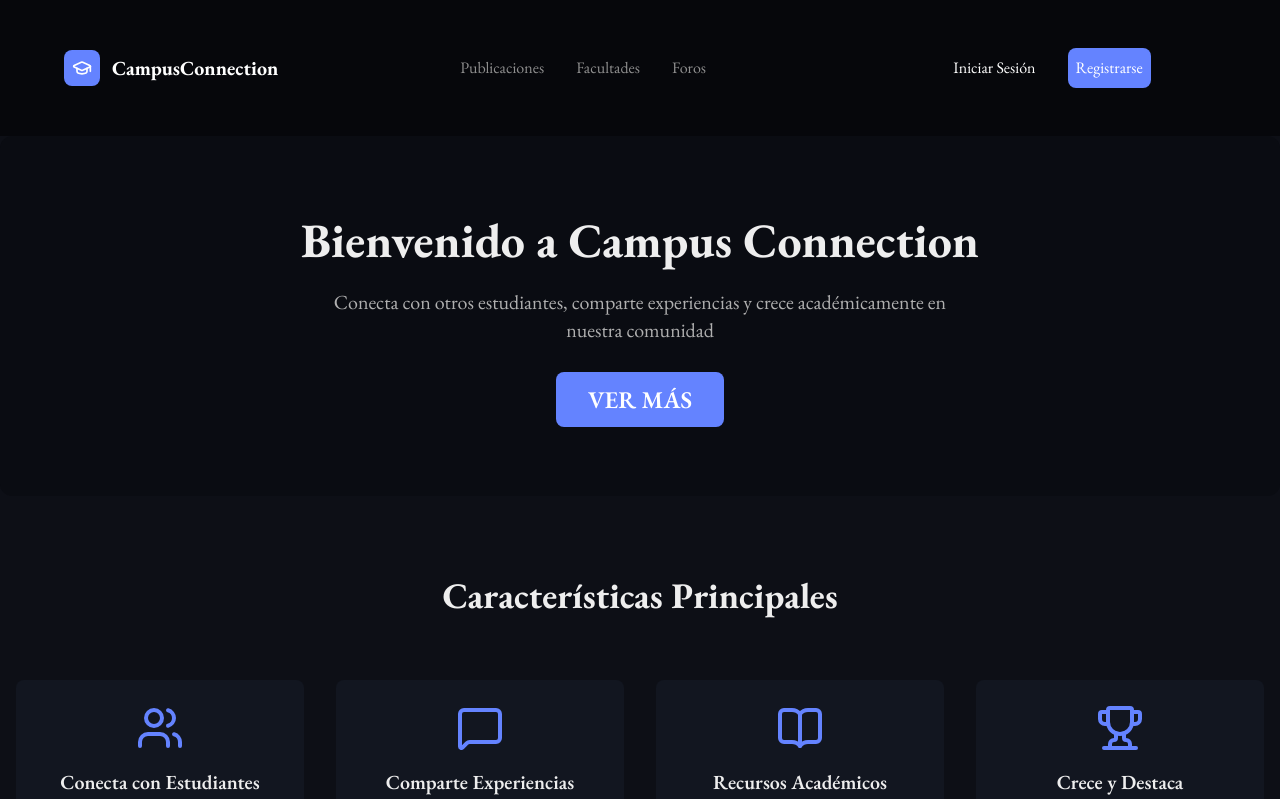
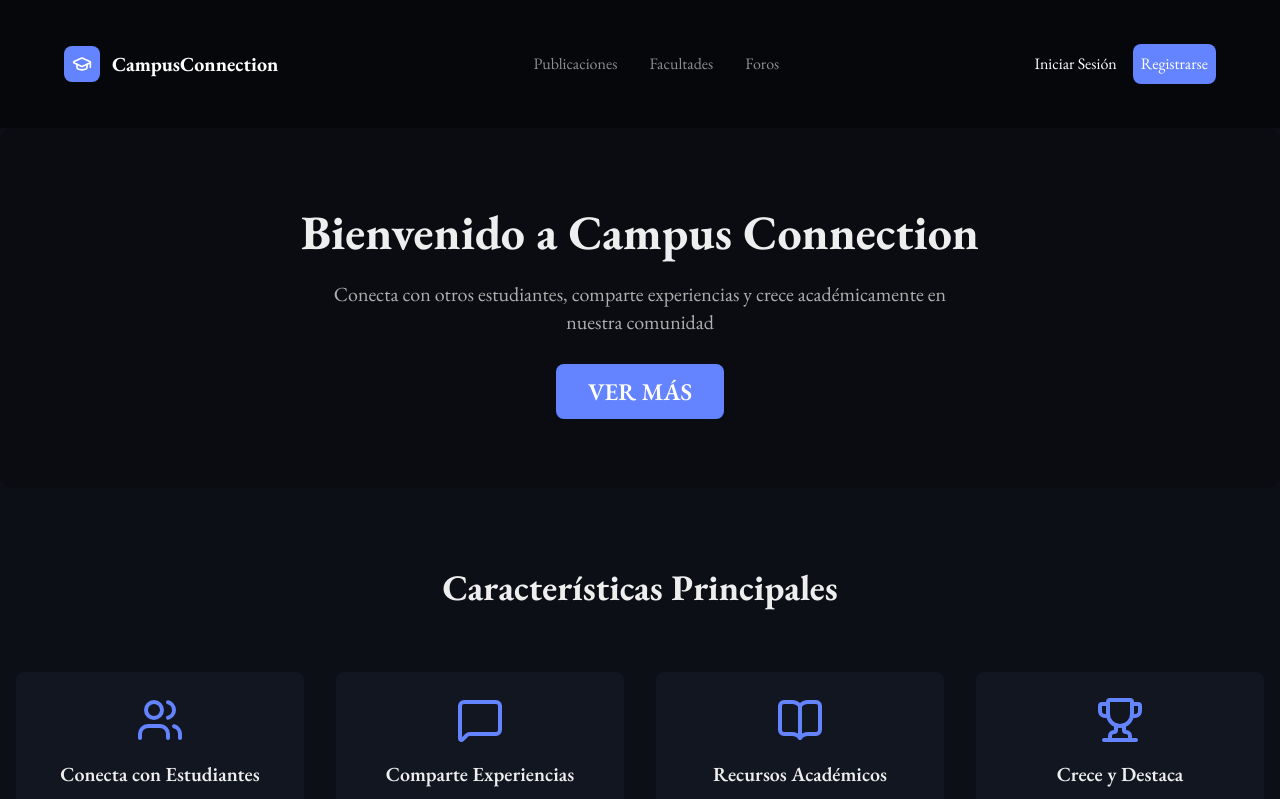
Before and after one commit to Pretel-Ivan16/Campus-Connection-App, a React (Vite) app in the folder Frontend/: page / in a window 1280 px wide. Shown: the top 799 px of the page. Built offline with nearby package versions, Linux system fonts and the light colour scheme; a web font is replaced by a local one.

Commit message:
Refactor header components for improved layout and styling consistency

```diff
--- a/Frontend/src/components/layout/header/HamburgerMenu.tsx
+++ b/Frontend/src/components/layout/header/HamburgerMenu.tsx
@@ -26,16 +26,16 @@ export const HamburgerMenu = () => {
 
       {isOpen && (
         <>
-          <div className="fixed inset-0 bg-black/50 z-40 animate-in fade-in duration-300" onClick={closeMenu} />
+          <div className="fixed top-28 left-0 right-0 min-h-[calc(100vh-7rem)] bg-black/20 backdrop-blur-md z-40 animate-in fade-in duration-300" onClick={closeMenu} />
           <nav className="fixed top-28 left-0 right-0 bg-background border-b border-[#2a2a2a] z-50 w-full animate-in slide-in-from-top duration-300">
             <div className="flex flex-col gap-6 p-8 items-center justify-center">
-              <Link to="/publicaciones" onClick={closeMenu} className="text-[#8f8f8f] hover:text-[#eee] transition-colors mb-2">
+              <Link to="/publicaciones" onClick={closeMenu} className="text-[#b0b0b0] hover:text-[#6483ff] font-semibold transition-colors mb-2">
                 Publicaciones
               </Link>
-              <Link to="/facultades" onClick={closeMenu} className="text-[#8f8f8f] hover:text-[#eee] transition-colors mb-2">
+              <Link to="/facultades" onClick={closeMenu} className="text-[#b0b0b0] hover:text-[#6483ff] font-semibold transition-colors mb-2">
                 Facultades
               </Link>
-              <Link to="/foros" onClick={closeMenu} className="text-[#8f8f8f] hover:text-[#eee] transition-colors mb-2">
+              <Link to="/foros" onClick={closeMenu} className="text-[#b0b0b0] hover:text-[#6483ff] font-semibold transition-colors mb-2">
                 Foros
               </Link>
             </div>
--- a/Frontend/src/components/layout/header/Header.tsx
+++ b/Frontend/src/components/layout/header/Header.tsx
@@ -5,10 +5,10 @@ import UserAction from "./UserAction"
 
 function Header() {
   return (
-    <header className="w-full bg-background flex">
+    <header className="sticky top-0 z-50 w-full bg-background lg:bg-background/80 lg:backdrop-blur-md">
       <div className="flex items-center justify-between min-h-32 px-4 sm:px-6 md:px-8 lg:px-12 xl:px-16 w-full">
         <BrandLogo />
-        <div className="hidden lg:block">
+        <div className="lg:block flex-1 flex items-center justify-center">
           <NavLinks />
         </div>
         <div className="flex items-center gap-4">
--- a/Frontend/src/components/layout/header/NavLinks.tsx
+++ b/Frontend/src/components/layout/header/NavLinks.tsx
@@ -2,7 +2,7 @@ import { Link } from "react-router-dom";
 
 export const NavLinks = () => {
   return (
-    <nav className="flex gap-4 md:gap-8">
+    <nav className="hidden lg:flex gap-4 md:gap-8 items-center justify-center">
       <Link to="/publicaciones" className="text-[#8f8f8f] hover:text-[#eee] transition-colors text-xs sm:text-sm md:text-base">
         Publicaciones
       </Link>
--- a/Frontend/src/components/layout/header/UserAction.tsx
+++ b/Frontend/src/components/layout/header/UserAction.tsx
@@ -10,11 +10,11 @@ function UserAction() {
       </Link>
 
       {/* Botones en pantallas grandes */}
-      <div className="hidden lg:flex gap-2 lg:gap-4 items-center justify-center lg:m-9 h-8 lg:h-10 px-3 lg:w-64 lg:p-8  rounded-lg">
+      <div className="hidden lg:flex gap-4 items-center justify-center h-10 rounded-lg">
         <Link to="/login" className="text-primary-foreground h-max whitespace-nowrap transition-colors text-sm lg:text-base">
           Iniciar Sesión
         </Link>
-        <Link to="/register" className="p-2 ml-4 text-primary-foreground hover:text-[#06070b] transition-colors text-sm lg:text-base bg-[#6483ff] rounded-lg">
+        <Link to="/register" className="p-2 text-primary-foreground hover:text-[#06070b] transition-colors text-sm lg:text-base bg-[#6483ff] rounded-lg">
           Registrarse
         </Link>
       </div>
```
